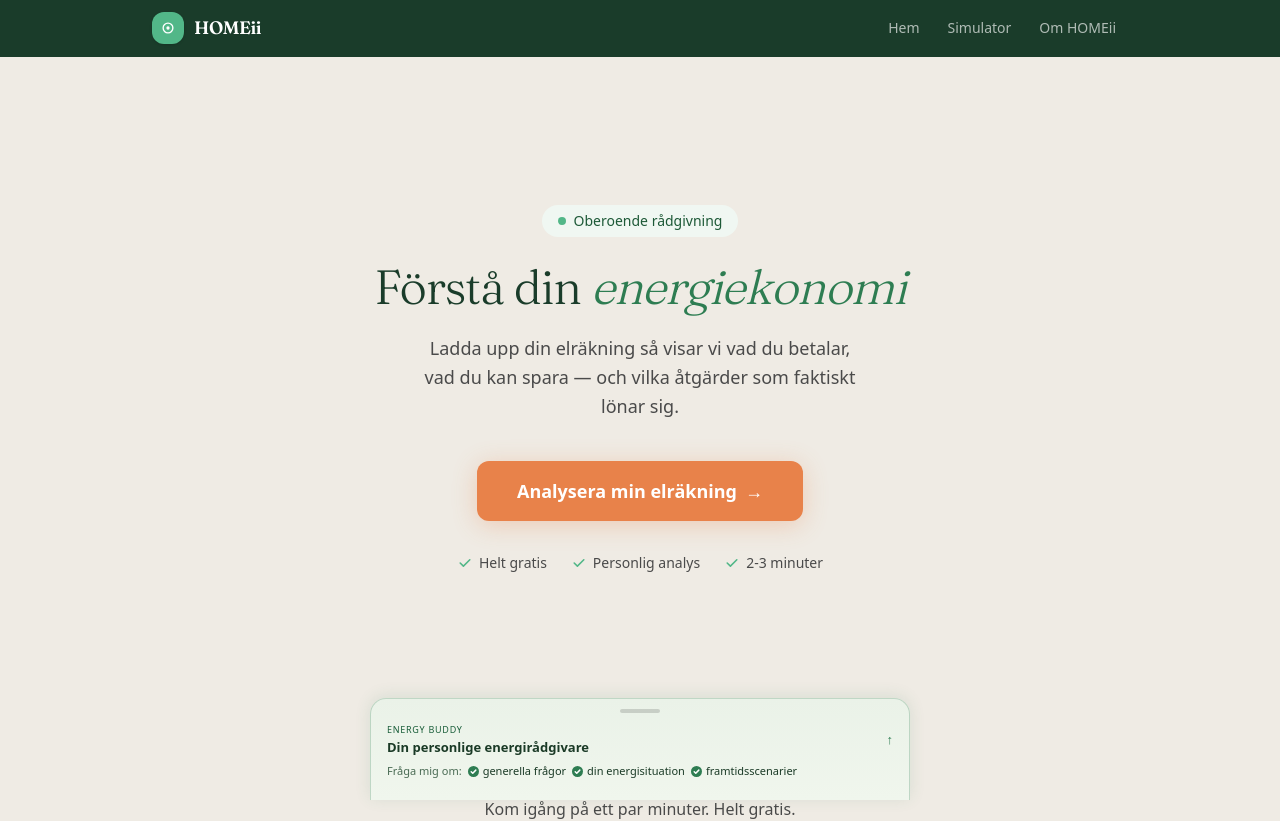
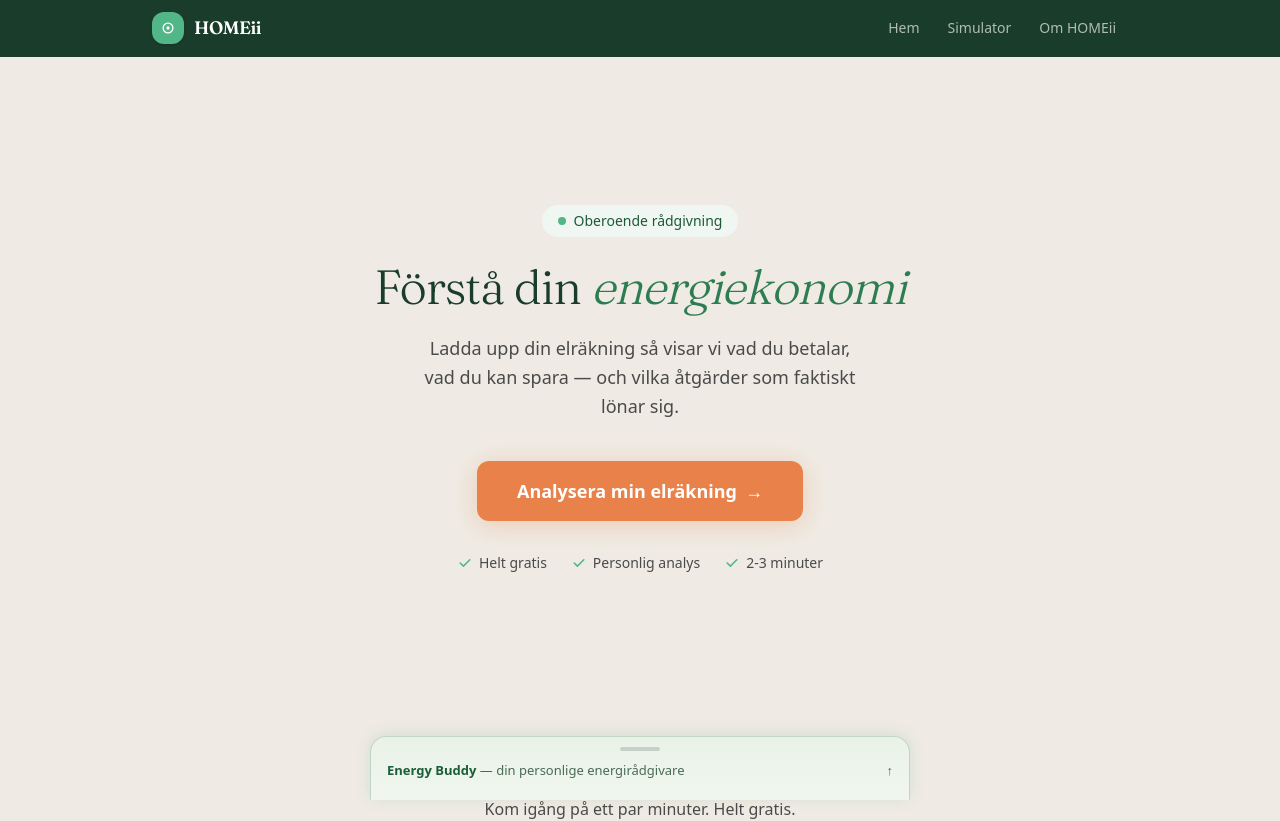
Before and after one commit to Homeii-se/homeii, a Next.js app: page / in a window 1280 px wide. Shown: the top 821 px of the page. Built offline with nearby package versions, Linux system fonts and the light colour scheme.

Commit message:
ux: compact chat header to single line, remove checklist, reduce peek to 64px

```diff
--- a/app/layout.tsx
+++ b/app/layout.tsx
@@ -68,9 +68,8 @@ export default function RootLayout({
           </div>
         </header>
 
-        {/* pb-32 ger plats åt ChatDrawer-peek (~102px). Tab-läget tar bara ~40px
-            så då blir padding-bottom större än nödvändigt — men det skadar inte. */}
-        <main id="main-content" className="pb-32">{children}</main>
+        {/* pb-20 ger plats åt ChatDrawer-peek (~64px) längst ned */}
+        <main id="main-content" className="pb-20">{children}</main>
 
         {/* Global AI-rådgivare — drag-bar bottom drawer på alla sidor */}
         <ChatDrawer />
--- a/app/simulator/components/ChatDrawer.tsx
+++ b/app/simulator/components/ChatDrawer.tsx
@@ -53,7 +53,7 @@ const STORAGE_KEY_GENERAL = "homeii-chat-general";
 const SIMULATOR_STATE_KEY = "homeii-state";
 
 const TAB_HEIGHT = 40;
-const PEEK_HEIGHT = 102;
+const PEEK_HEIGHT = 64;
 const HALF_HEIGHT_VH = 50;
 const FULL_HEIGHT_VH = 90;
 
@@ -544,23 +544,22 @@ export default function ChatDrawer() {
             }}
           />
           <div style={{ display: "flex", alignItems: "center", justifyContent: "space-between", gap: 10 }}>
-            <div style={{ minWidth: 0, flex: 1 }}>
             <p
               style={{
-                  fontSize: 9,
-                  fontWeight: 500,
-                  color: "#1a5e3a",
+                fontSize: 13,
+                fontWeight: 600,
                 margin: 0,
-                  textTransform: "uppercase",
-                  letterSpacing: "0.08em",
+                color: "#1a3a26",
+                minWidth: 0,
+                flex: 1,
+                overflow: "hidden",
+                textOverflow: "ellipsis",
+                whiteSpace: "nowrap",
               }}
             >
-                Energy Buddy
+              <span style={{ color: "#1a5e3a" }}>Energy Buddy</span>
+              <span style={{ color: "#4a6b54", fontWeight: 400 }}> — din personlige energirådgivare</span>
             </p>
-              <p style={{ fontSize: 13, fontWeight: 600, margin: "1px 0 0", color: "#1a3a26" }}>
-                Din personlige energirådgivare
-              </p>
-            </div>
             <div
               style={{
                 fontSize: 13,
@@ -572,25 +571,6 @@ export default function ChatDrawer() {
             >
               ↑
             </div>
-          </div>
-          <div
-            style={{
-              display: "flex",
-              alignItems: "center",
-              gap: 6,
-              flexWrap: "wrap",
-              marginTop: 6,
-              fontSize: 11,
-              color: "#4a6b54",
-              minWidth: 0,
-              maxWidth: "100%",
-              overflow: "hidden",
-            }}
-          >
-            <span style={{ flexShrink: 0 }}>Fråga mig om:</span>
-            <CheckRow text="generella frågor" />
-            <CheckRow text="din energisituation" />
-            <CheckRow text="framtidsscenarier" />
           </div>
             </>
           )}
@@ -801,27 +781,6 @@ export default function ChatDrawer() {
 // Sub-components
 // ============================================================
 
-function CheckRow({ text }: { text: string }) {
-  return (
-    <span
-      style={{
-        display: "inline-flex",
-        alignItems: "center",
-        gap: 4,
-        fontSize: 11,
-        color: "#1a3a26",
-        whiteSpace: "nowrap",
-      }}
-    >
-      <svg width="11" height="11" viewBox="0 0 12 12" fill="none" style={{ flexShrink: 0 }}>
-        <circle cx="6" cy="6" r="6" fill="#2e7d52" />
-        <path d="M3.5 6.2l1.7 1.7L8.5 4.5" stroke="white" strokeWidth="1.6" strokeLinecap="round" strokeLinejoin="round" fill="none" />
-      </svg>
-      <span>{text}</span>
-    </span>
-  );
-}
-
 function Avatar() {
   return (
     <div
```
Lines whose indentation alone changed are shown as unchanged.
